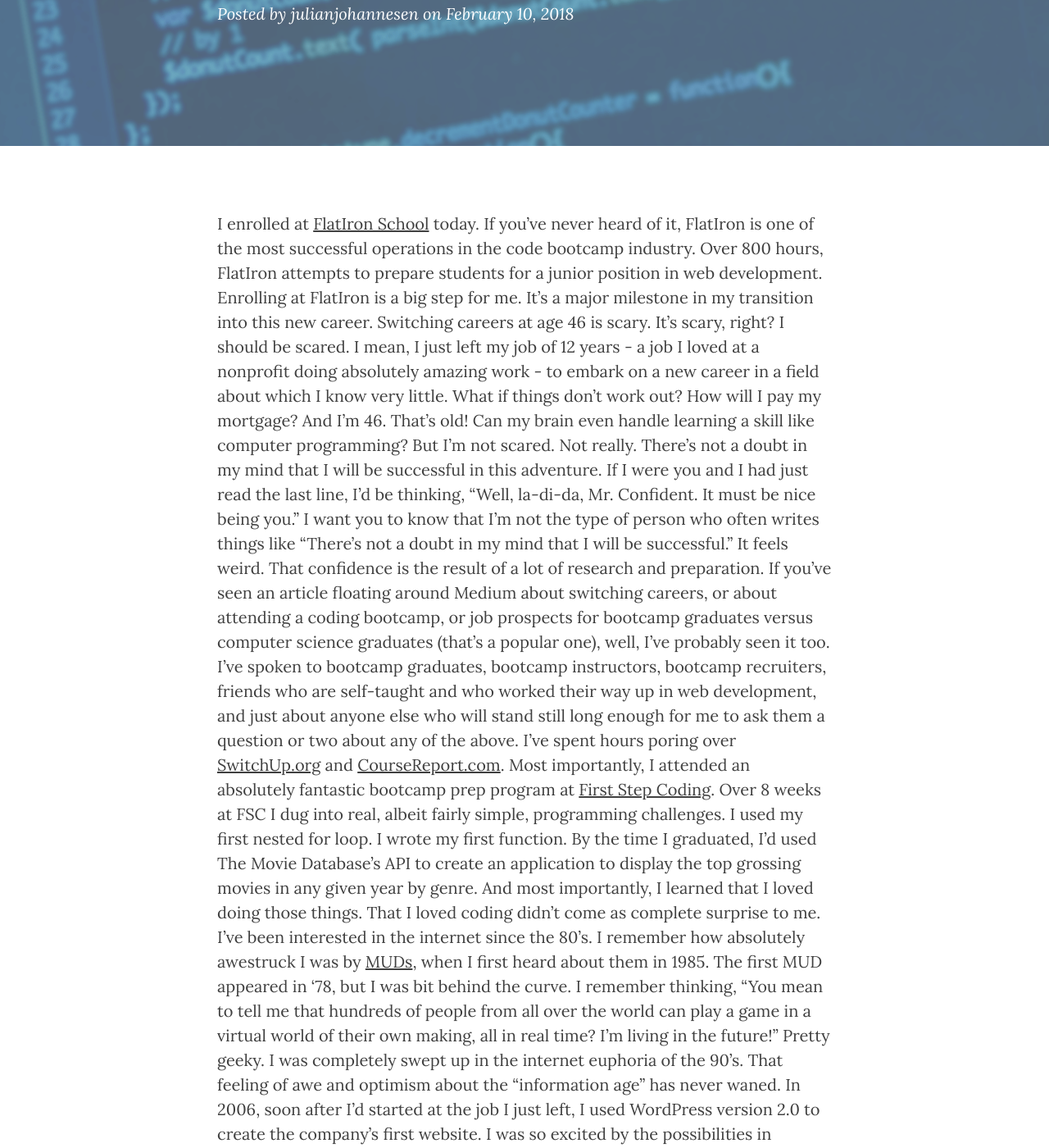
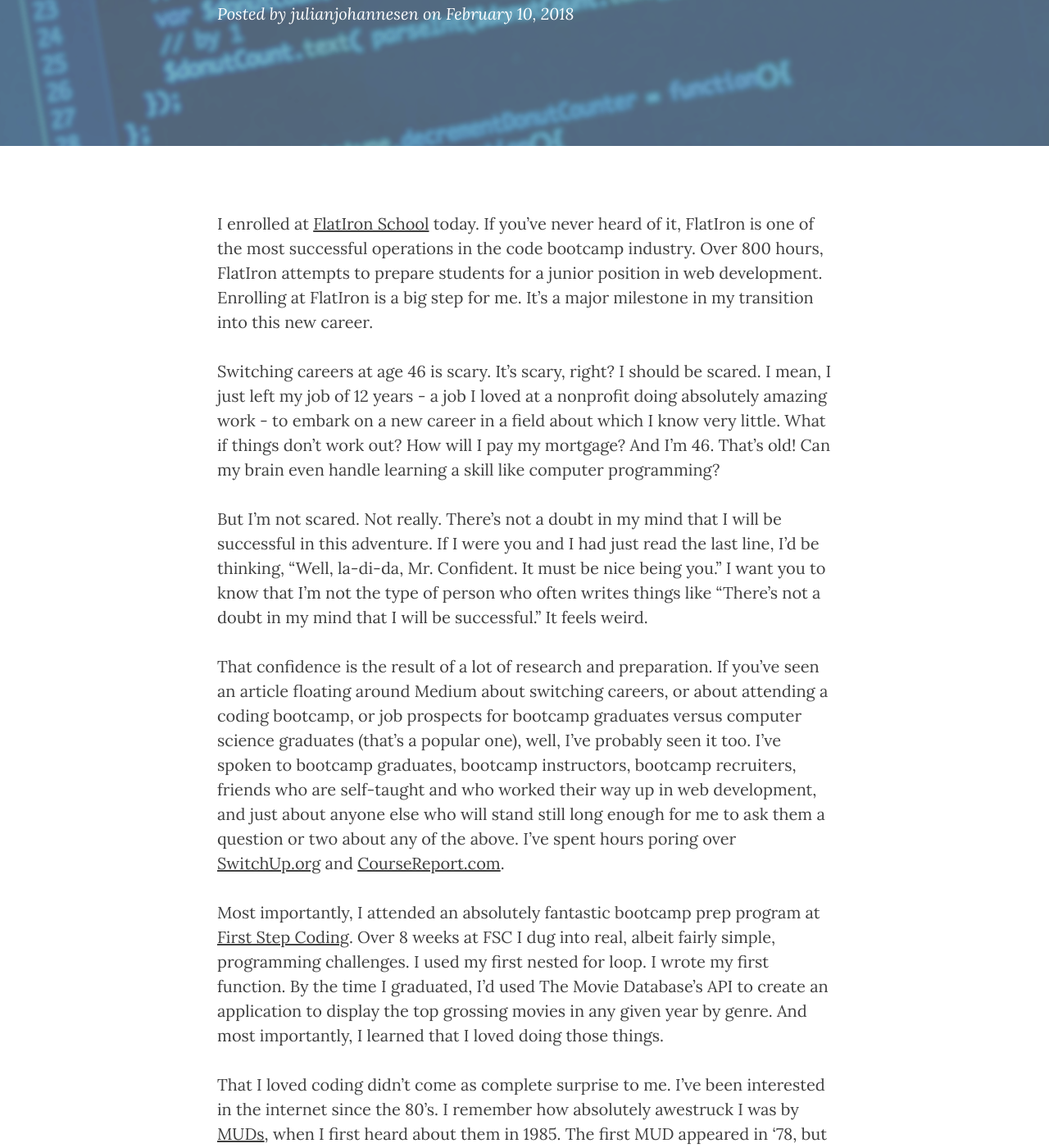
Before and after one commit to julianjohannesen/julianjohannesen.github.io, a Jekyll site: the page built from _posts/2018-02-10-i_got_this.markdown, in a window 1280 px wide and 1400 px high, scrolled down 229 px. Shown: the whole window at 82% size. Built offline with Jekyll 4.4.1, drawn with Linux system fonts in a browser that asks for light colours; nearby versions of some CDN libraries; part of the change alters nothing that is shown; some of the changed text lies outside the part shown.

```diff
--- a/_posts/2018-02-10-i_got_this.markdown
+++ b/_posts/2018-02-10-i_got_this.markdown
@@ -1,16 +1,24 @@
 ---
 layout: post
 title:      "I Got This"
-date:       2018-02-10 05:05:21 +0000
+date:       2018-02-10 00:05:22 -0500
 permalink:  i_got_this
 ---
 
 I enrolled at [FlatIron School](http://flatironschool.com) today. If you’ve never heard of it, FlatIron is one of the most successful operations in the code bootcamp industry. Over 800 hours, FlatIron attempts to prepare students for a junior position in web development. Enrolling at FlatIron is a big step for me. It’s a major milestone in my transition into this new career.
+
 Switching careers at age 46 is scary. It’s scary, right? I should be scared. I mean, I just left my job of 12 years - a job I loved at a nonprofit doing absolutely amazing work - to embark on a new career in a field about which I know very little. What if things don’t work out? How will I pay my mortgage? And I'm 46.  That's old! Can my brain even handle learning a skill like computer programming?
+
 But I’m not scared. Not really. There’s not a doubt in my mind that I will be successful in this adventure. If I were you and I had just read the last line, I’d be thinking, “Well, la-di-da, Mr. Confident. It must be nice being you.” I want you to know that I’m not the type of person who often writes things like “There’s not a doubt in my mind that I will be successful.” It feels weird.
+
 That confidence is the result of a lot of research and preparation. If you’ve seen an article floating around Medium about switching careers, or about attending a coding bootcamp, or job prospects for bootcamp graduates versus computer science graduates (that’s a popular one), well, I’ve probably seen it too. I’ve spoken to bootcamp graduates, bootcamp instructors, bootcamp recruiters, friends who are self-taught and who worked their way up in web development, and just about anyone else who will stand still long enough for me to ask them a question or two about any of the above. I’ve spent hours poring over [SwitchUp.org](http://switchup.org) and [CourseReport.com](http://coursereport.com).
+
 Most importantly, I attended an absolutely fantastic bootcamp prep program at [First Step Coding](http://firststepcoding.com). Over 8 weeks at FSC I dug into real, albeit fairly simple, programming challenges. I used my first nested for loop. I wrote my first function. By the time I graduated, I’d used The Movie Database’s API to create an application to display the top grossing movies in any given year by genre. And most importantly, I learned that I loved doing those things.
+
 That I loved coding didn’t come as complete surprise to me. I've been interested in the internet since the 80's. I remember how absolutely awestruck I was by [MUDs](https://en.wikipedia.org/wiki/MUD), when I first heard about them in 1985. The first MUD appeared in '78, but I was bit behind the curve. I remember thinking, "You mean to tell me that hundreds of people from all over the world can play a game in a virtual world of their own making, all in real time? I'm living in the future!" Pretty geeky. I was completely swept up in the internet euphoria of the 90's. That feeling of awe and optimism about the “information age” has never waned.
+
 In 2006, soon after I’d started at the job I just left, I used WordPress version 2.0 to create the company’s first website. I was so excited by the possibilities in WordPress that I ended up spending nights and weekends reading the documentation and fiddling with the site. As the company grew, my responsibilities shifted away from that work, but I remained an avid hobbyist for years, before drifting away from web development.
+
 So, I’ve come by confidence honestly. It’s been a long time in the making.
+
 I can’t tell you how excited I am to be a student at FlatIron School. Onward and upward!
```
